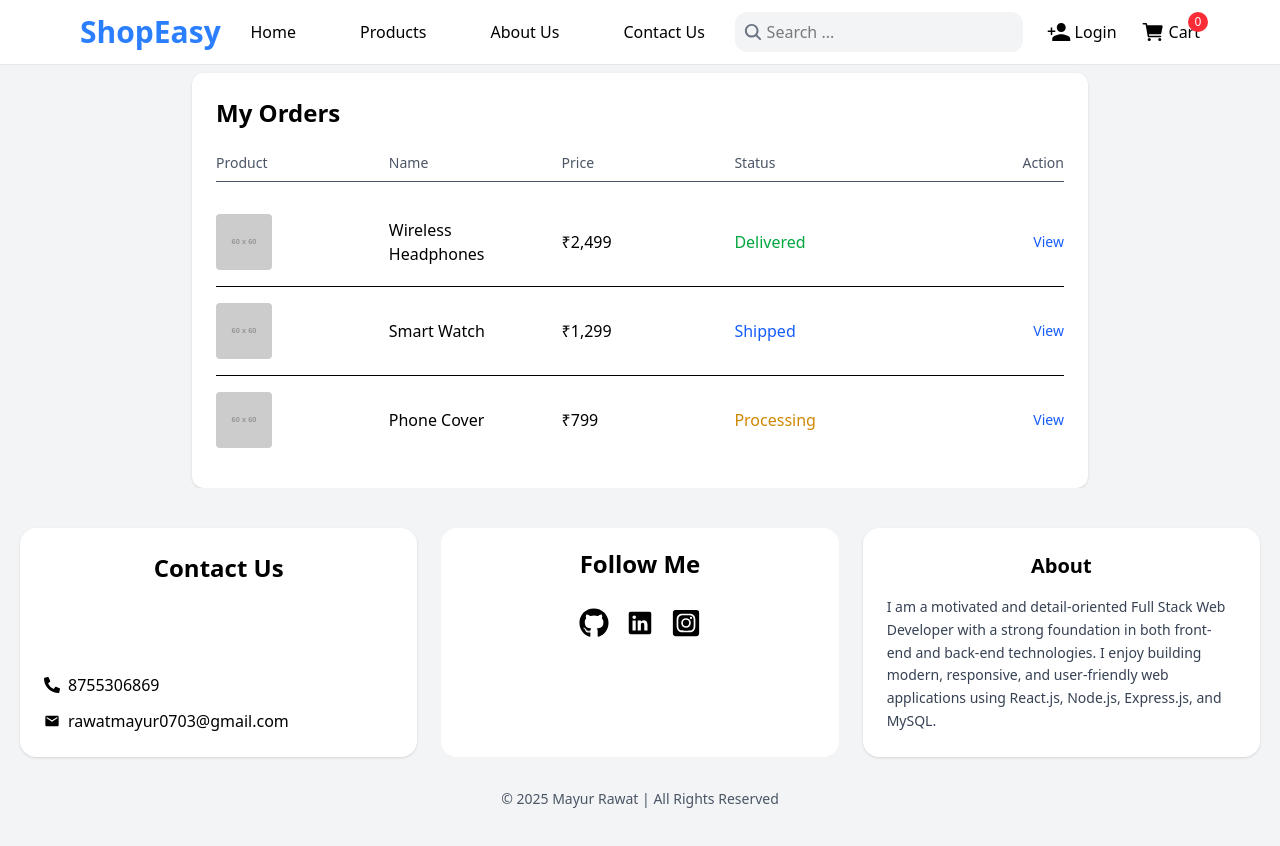
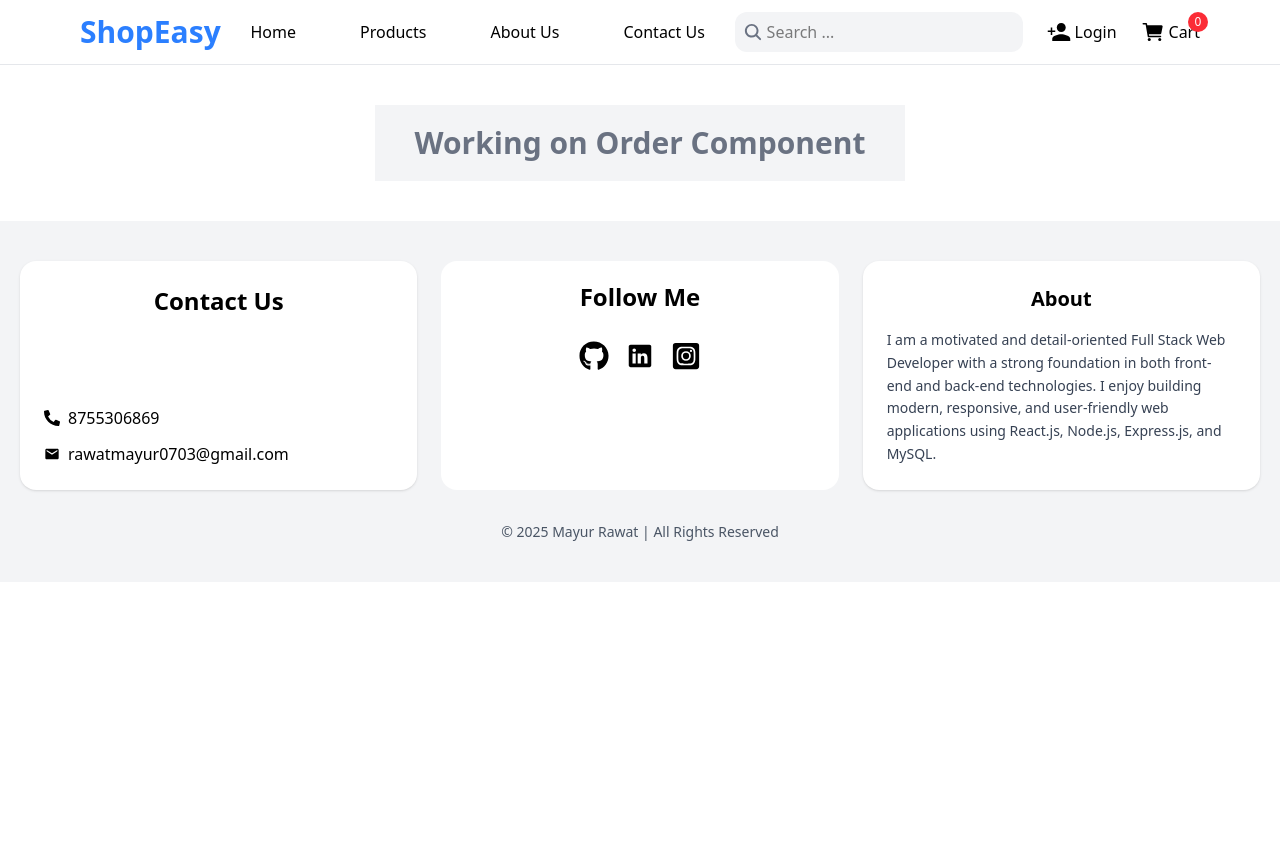
Before and after one commit to fozirawat6869/Ecommerce-Website, a React (Vite) app in the folder e-commerce/: page /orders in a window 1280 px wide. Shown: the top 846 px of the page. After the commit the page ends 800 px from the top, so only its background shows below. Built offline with nearby package versions, Linux system fonts and the light colour scheme; the HTML template or start-up script is replaced by a standard one.

Commit message:
added delete product logic in AdminAllProducts component

```diff
--- a/e-commerce/src/components/adminPages/AdminAllProducts.jsx
+++ b/e-commerce/src/components/adminPages/AdminAllProducts.jsx
@@ -1,14 +1,12 @@
-
-
 import React, { useState } from 'react'
 import { Link } from 'react-router-dom'
-import { useQuery } from '@tanstack/react-query'
+import { useQuery, useQueryClient } from '@tanstack/react-query'
 import api, { BASE_URL } from '../../utils/api'
 
 function AdminAllProducts() {
-
+  const queryClient = useQueryClient()
   const [page, setPage] = useState(1)
-
+  const [deletingId, setDeletingId] = useState(null)
 
   const fetchProducts = async () => {
     try {
@@ -16,30 +14,78 @@ function AdminAllProducts() {
         `/api/products?page=${page}&limit=10`
       )
       return res.data.allProduct || []
-    } catch {
+    } catch (err) {
       console.log("error in fetching products")
       return []
+    }
+  }
+
+  async function handleDeleteProduct(productId) {
+    try {
+      setDeletingId(productId)
+
+      const res = await api.delete(`/api/deleteProduct/${productId}`)
+
+      if (res.data.success) {
+        alert("Product deleted successfully")
+
+        // ✅ refetch correct query
+        queryClient.invalidateQueries(['products', page])
+      } else {
+        alert("Failed to delete product")
+      }
+
+      setDeletingId(null)
+    } catch (err) {
+      console.log("error in deleting product", err)
+      alert("Failed to delete product")
+      setDeletingId(null)
     }
   }
 
   const { data = [], isLoading } = useQuery({
     queryKey: ['products', page],
     queryFn: fetchProducts,
-    cacheTime: 60*1000*5,
-    staleTime: 60*1000*5,
+    cacheTime: 1000 * 60 * 5,
+    staleTime: 1000 * 60 * 5,
   })
 
+  // ================= Skeleton =================
+  const SkeletonRow = () => {
+    return (
+      <div className="animate-pulse border-b px-3 py-3">
+        <div className="flex gap-3 md:hidden">
+          <div className="w-16 h-16 bg-gray-300 rounded-md"></div>
+          <div className="flex-1 space-y-2">
+            <div className="h-3 bg-gray-300 rounded w-1/4"></div>
+            <div className="h-3 bg-gray-300 rounded w-3/4"></div>
+            <div className="h-3 bg-gray-300 rounded w-2/4"></div>
+          </div>
+        </div>
+
+        <div className="hidden md:grid grid-cols-6 gap-4 items-center">
+          <div className="h-4 bg-gray-300 rounded w-6"></div>
+          <div className="w-16 h-16 bg-gray-300 rounded"></div>
+          <div className="h-4 bg-gray-300 rounded"></div>
+          <div className="h-4 bg-gray-300 rounded"></div>
+          <div className="h-4 bg-gray-300 rounded w-16"></div>
+          <div className="h-8 bg-gray-300 rounded w-24"></div>
+        </div>
+      </div>
+    )
+  }
+
   return (
-    <main className='bg-gray-100  px-3 sm:px-6 md:px-10 py-5'>
+    <main className='bg-gray-100 min-h-screen px-2 sm:px-4 md:px-8 py-5'>
 
       <h1 className='text-center text-lime-500 font-bold text-2xl md:text-3xl mb-6'>
         All Products
       </h1>
 
-      <div className='bg-white rounded-xl shadow overflow-hidden'>
+      <div className='bg-white rounded-xl shadow-sm overflow-hidden'>
 
-        {/* HEADER (desktop only) */}
-        <div className='hidden font-semibold  md:grid grid-cols-6 gap-4 px-5 py-3 border-b border-gray-400 font-semibold text-gray-600'>
+        {/* HEADER */}
+        <div className='hidden md:grid grid-cols-6 gap-4 px-5 py-3 border-b font-semibold text-gray-600'>
           <p>S.No</p>
           <p>Image</p>
           <p>Name</p>
@@ -50,40 +96,37 @@ function AdminAllProducts() {
 
         {/* DATA */}
         {isLoading ? (
-          <p className='text-center py-10'>Loading...</p>
+          Array.from({ length: 6 }).map((_, i) => (
+            <SkeletonRow key={i} />
+          ))
         ) : data.length === 0 ? (
-          <p className='text-center py-10 text-gray-500'>No products found</p>
+          <p className='text-center py-10 text-gray-500'>
+            No products found
+          </p>
         ) : (
           data.map((item, index) => {
-
             const serial = (page - 1) * 10 + index + 1
 
             return (
               <div
-                className='border-b border-gray-300 hover:bg-gray-50 tran                key={item.product_id}
-sition px-3 py-3'
+                key={item.product_id}
+                className='border-b border-gray-300 hover:bg-gray-50 transition px-3 py-3'
               >
 
-                {/* ✅ MOBILE VIEW */}
-                <div className='flex gap-3 md:hidden '>
+                {/* MOBILE */}
+                <div className='flex gap-3 md:hidden items-start'>
 
-                  {/* IMAGE */}
                   <img
                     src={`${BASE_URL}/${item.image}`}
                     alt={item.product_name}
                     className='w-16 h-16 object-cover rounded-md'
                   />
 
-                  {/* DETAILS */}
-                  <div className='flex flex-col justify-between w-full '>
+                  <div className='flex flex-col w-full'>
 
-                    <div className='flex justify-between '>
-                      <p className='text-sm  font-semibold'>
-                        #{serial}
-                      </p>
-                      <p className='font-bold text-sm'>
-                        ₹{item.product_price}
-                      </p>
+                    <div className='flex justify-between'>
+                      <p className='text-sm font-semibold'>#{serial}</p>
+                      <p className='font-bold text-sm'>₹{item.product_price}</p>
                     </div>
 
                     <p className='text-sm font-medium text-gray-700 line-clamp-1'>
@@ -94,25 +137,33 @@ sition px-3 py-3'
                       {item.product_description}
                     </p>
 
-                    <div className='flex gap-2 mt-1'>
+                    <div className='flex gap-2 mt-2'>
                       <Link
                         to={`/product/${item.product_id}`}
                         className='text-xs bg-blue-500 text-white px-2 py-1 rounded'
                       >
                         View
                       </Link>
-                      <button className='text-xs bg-red-500 text-white px-2 py-1 rounded'>
-                        Delete
+
+                      <button
+                        onClick={() => handleDeleteProduct(item.product_id)}
+                        disabled={deletingId === item.product_id}
+                        className={` cursor-pointer text-xs px-2 py-1 rounded text-white transition
+                          ${deletingId === item.product_id
+                            ? "bg-gray-400 cursor-not-allowed"
+                            : "bg-red-500 hover:bg-red-600"}`}
+                      >
+                        {deletingId === item.product_id ? "Deleting..." : "Delete"}
                       </button>
                     </div>
 
                   </div>
                 </div>
 
-                {/* ✅ DESKTOP VIEW */}
+                {/* DESKTOP */}
                 <div className='hidden md:grid grid-cols-6 gap-4 items-center'>
 
-                  <p className='pl-4'>{serial}</p>
+                  <p>{serial}</p>
 
                   <img
                     src={`${BASE_URL}/${item.image}`}
@@ -131,6 +182,7 @@ sition px-3 py-3'
                   <p className='font-bold'>₹{item.product_price}</p>
 
                   <div className='flex gap-2'>
+
                     <Link
                       to={`/product/${item.product_id}`}
                       className='bg-blue-500 text-white px-3 py-1 rounded-lg text-sm'
@@ -138,9 +190,17 @@ sition px-3 py-3'
                       View
                     </Link>
 
-                    <button className='bg-red-500 text-white px-3 py-1 rounded-lg text-sm'>
-                      Delete
+                    <button
+                      onClick={() => handleDeleteProduct(item.product_id)}
+                      disabled={deletingId === item.product_id}
+                      className={`px-3 cursor-pointer py-1 rounded-lg text-sm text-white transition
+                        ${deletingId === item.product_id
+                          ? "bg-gray-400 cursor-not-allowed"
+                          : "bg-red-500 hover:bg-red-600"}`}
+                    >
+                      {deletingId === item.product_id ? "Deleting..." : "Delete"}
                     </button>
+
                   </div>
 
                 </div>
@@ -151,8 +211,8 @@ sition px-3 py-3'
         )}
       </div>
 
-       {/* PAGINATION */}
-      <div className='flex justify-center items-center gap-5 mt-6'>
+      {/* PAGINATION */}
+      <div className='flex flex-wrap justify-center items-center gap-3 mt-6'>
 
         <button
           disabled={page === 1}
@@ -169,7 +229,7 @@ sition px-3 py-3'
           disabled={data.length < 10}
           onClick={() => setPage(page + 1)}
           className={`px-4 py-2 rounded-lg text-white transition
-            ${data.length < 10 ? "bg-gray-400 cursor-not-allowed" : "bg-green-500 hover:bg-green-600"}`}
+            ${data.length <= 10 ? "bg-gray-400 cursor-not-allowed" : "bg-green-500 hover:bg-green-600"}`}
         >
           Next
         </button>
--- a/e-commerce/src/components/pages/Orders.jsx
+++ b/e-commerce/src/components/pages/Orders.jsx
@@ -2,58 +2,9 @@ import React from "react";
 
 export default function Orders() {
   return (
-    <div className=" bg-gray-100 pt-2">
-      <div className="max-w-4xl mx-auto bg-white rounded-xl shadow p-6">
-        <h2 className="text-2xl font-semibold mb-6">My Orders</h2>
+      <div className="flex justify-center p-10">
 
-        {/* Table Header */}
-        <div className="grid grid-cols-5 gap-4 text-sm font-medium text-gray-600 border-b pb-2 mb-4">
-          <p>Product</p>
-          <p>Name</p>
-          <p>Price</p>
-          <p>Status</p>
-          <p className="text-right">Action</p>
-        </div>
-
-        {/* Order Row */}
-        <div className="grid grid-cols-5 gap-4 items-center border-b py-4">
-          <img
-            src="https://via.placeholder.com/60"
-            alt="product"
-            className="w-14 h-14 rounded"
-          />
-          <p className="font-medium">Wireless Headphones</p>
-          <p>₹2,499</p>
-          <p className="text-green-600">Delivered</p>
-          <button className="text-blue-600 text-sm text-right">View</button>
-        </div>
-
-        {/* Order Row */}
-        <div className="grid grid-cols-5 gap-4 items-center border-b py-4">
-          <img
-            src="https://via.placeholder.com/60"
-            alt="product"
-            className="w-14 h-14 rounded"
-          />
-          <p className="font-medium">Smart Watch</p>
-          <p>₹1,299</p>
-          <p className="text-blue-600">Shipped</p>
-          <button className="text-blue-600 text-sm text-right">View</button>
-        </div>
-
-        {/* Order Row */}
-        <div className="grid grid-cols-5 gap-4 items-center py-4">
-          <img
-            src="https://via.placeholder.com/60"
-            alt="product"
-            className="w-14 h-14 rounded"
-          />
-          <p className="font-medium">Phone Cover</p>
-          <p>₹799</p>
-          <p className="text-yellow-600">Processing</p>
-          <button className="text-blue-600 text-sm text-right">View</button>
-        </div>
+        <h1 className="px-10 bg-gray-100 font-bold text-gray-500 text-3xl py-5">Working on Order Component</h1>
       </div>
-    </div>
   );
 }
```
Also changed, not shown: 13 other files (tests, documents, lock files or other folders).
